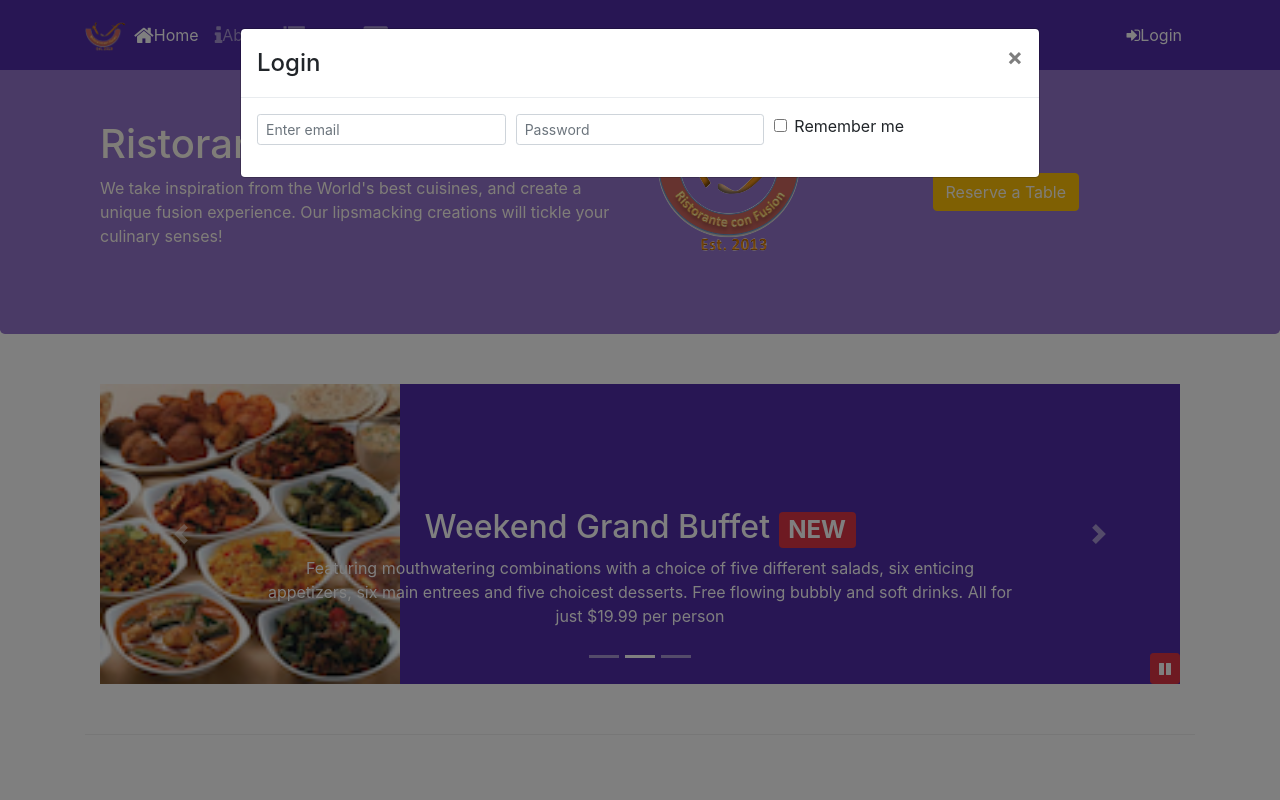
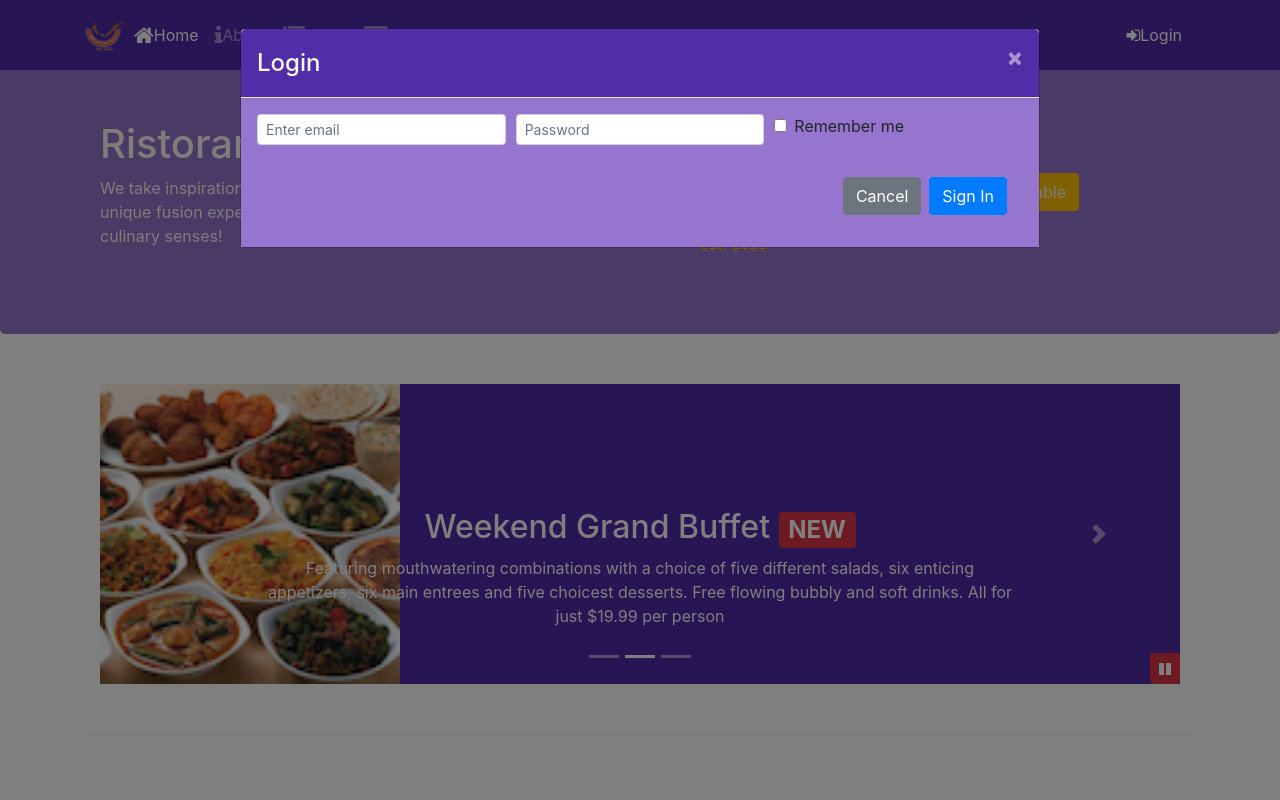
Before and after one commit to gilbertkyle/conFusion, a website: page index.html in a window 1280 px wide. Both pictures are taken after a click on the button "Login". Shown: the top 800 px of the page. Drawn offline with nearby package versions, Linux system fonts and the light colour scheme.

Commit message:
scss and jquery modal changes

```diff
--- a/css/styles.scss
+++ b/css/styles.scss
@@ -74,3 +74,20 @@ body {
   bottom: 0px;
   z-index: 1;
 }
+
+.modal {
+  .modal-header {
+    background-color: $background-dark;
+    color: floralwhite;
+    .close {
+      color: floralwhite;
+    }
+  }
+  .modal-body,
+  .modal-footer {
+    background-color: $background-light;
+  }
+  .modal-footer {
+    border: 0px;
+  }
+}
--- a/index.html
+++ b/index.html
@@ -40,7 +40,7 @@
             </li>
           </ul>
           <span class="navbar-text"
-            ><a role="button" data-toggle="modal" data-target="#loginModal" class="btn">
+            ><a role="button" class="btn" id="login-button">
               <span class="fa fa-sign-in"></span>Login</a
             ></span
           >
@@ -86,6 +86,10 @@
                 </div>
               </div>
             </form>
+            <div class="modal-footer">
+              <button class="btn btn-secondary" data-dismiss="modal">Cancel</button>
+              <button class="btn btn-primary">Sign In</button>
+            </div>
           </div>
         </div>
       </div>
@@ -193,14 +197,7 @@
             <img src="img/logo.png" alt="Company Logo" class="img-fluid" />
           </div>
           <div class="col-12 col-sm m-auto">
-            <a
-              class="btn btn-warning"
-              role="button"
-              data-toggle="modal"
-              data-html="true"
-              data-target="#reservationModal"
-              >Reserve a Table</a
-            >
+            <a class="btn btn-warning" role="button" id="reserve-button">Reserve a Table</a>
           </div>
         </div>
       </div>
@@ -424,6 +421,13 @@
               .addClass("fa-pause");
           }
         });
+
+        $("#reserve-button").click(function() {
+          $("#reservationModal").modal();
+        });
+        $("#login-button").click(function() {
+          $("#loginModal").modal();
+        });
       });
     </script>
   </body>
```
Also changed, not shown: css/styles.css.
